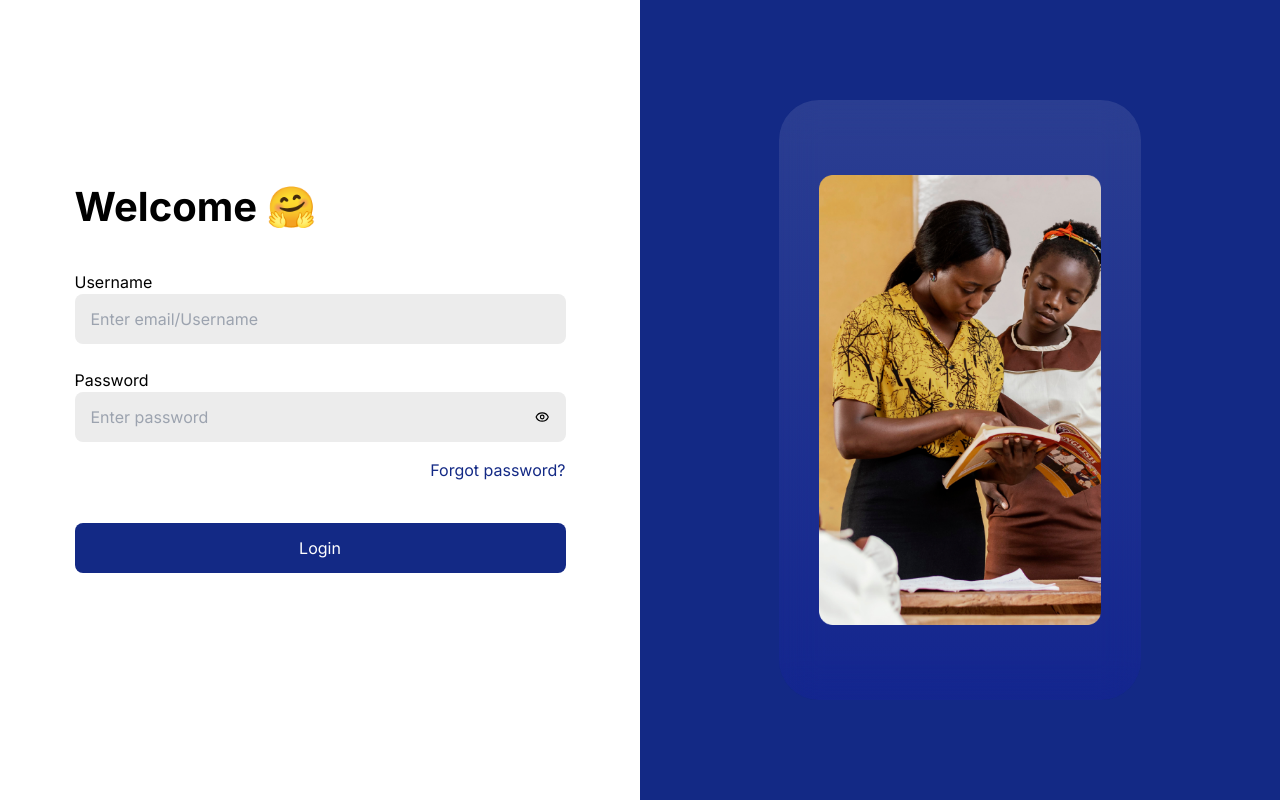
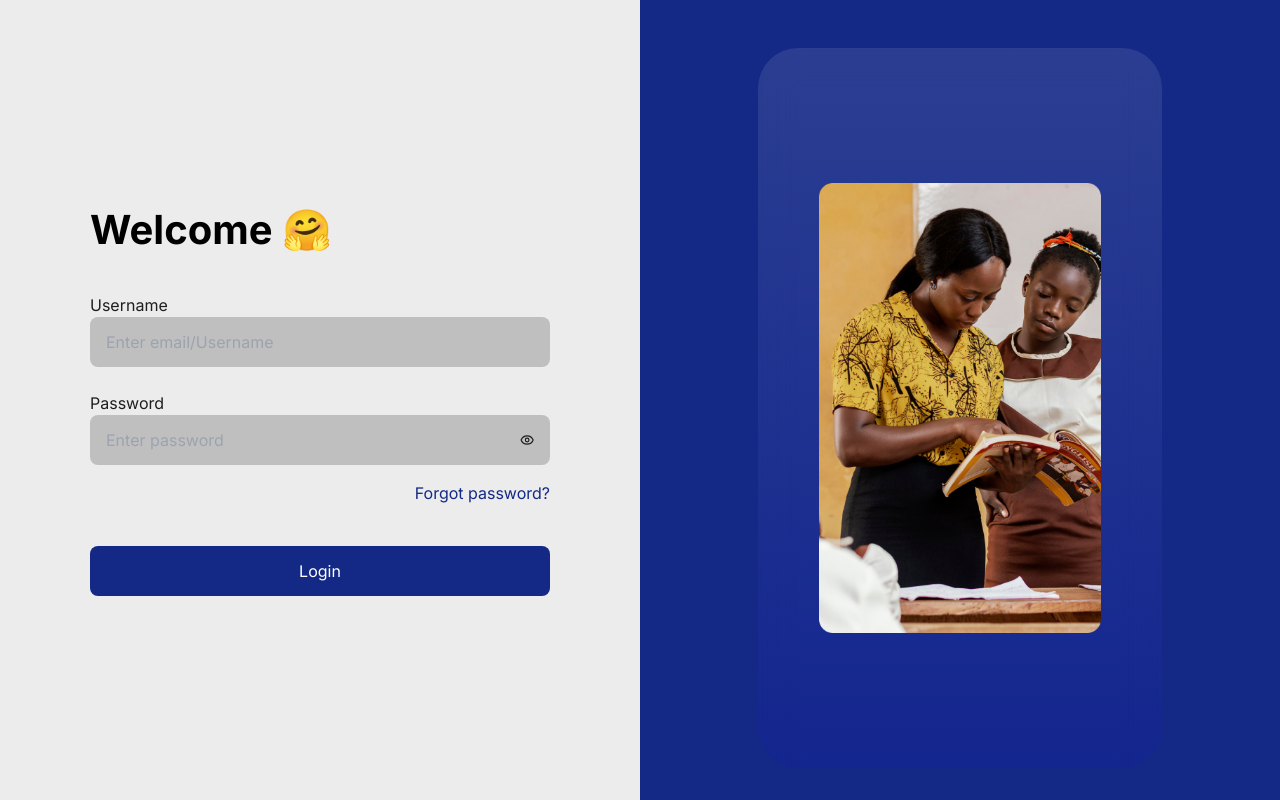
Before and after one commit to Mereson/datum-fe, a React (Vite) app: page /login in a window 1280 px wide. Built offline with nearby package versions, Linux system fonts and the light colour scheme.

Commit message:
updated login

```diff
--- a/src/pages/login/index.jsx
+++ b/src/pages/login/index.jsx
@@ -13,16 +13,15 @@ export const Login = () => {
   };
 
   return (
-    <div className={styles.container}>
-      <section className={styles["left-section"]}>
-        <div className={styles["form-section"]}>
+    <section className={styles.login_container}>
+      <div className={styles.login}>
+        <div className={styles.login_left}>
           <form action="submit">
             <div className={styles.headersection}>
               <h1>Welcome 🤗</h1>
             </div>
             <div className={styles.label}>
               <label htmlFor="username"> Username </label>
-
               <input
                 className={styles.inputtext}
                 type="text"
@@ -63,8 +62,8 @@ export const Login = () => {
             </div>
           </form>
         </div>
-      </section>
-      <section className={styles["right-section"]}>
+
+        <div className={styles.login_right}>
           <figure className={styles.imagecontainer}>
             <img
               className={styles.image}
@@ -72,7 +71,8 @@ export const Login = () => {
               alt="schoolchild and teacher"
             />
           </figure>
+        </div>
+      </div>
     </section>
-    </div>
   );
 };
--- a/src/pages/login/style.module.css
+++ b/src/pages/login/style.module.css
@@ -1,19 +1,38 @@
-.container {
-  display: flex;
+* {
+  margin: 0;
+  padding: 0;
+  box-sizing: border-box;
+  font-family: "Inter", sans-serif;
+  font-optical-sizing: auto;
 }
 
-.left-section {
-  width: 50%;
-  display: flex;
-  align-items: center;
-  justify-content: center;
+:root {
+  --background-color: #132985;
+  --text-black: #1e1e1e;
+  --modal-white: #f4f4f4;
+  --textfield-bg: #ececec;
+  --textfield-txt: #bfbfbf;
+  --textfield-eyecolor: #7c7b7b;
+  --success: #28b411;
+  --success-btn: #369926;
 }
 
-.form-section {
-  width: 30.688rem;
-  height: 27.25rem;
+.login_container {
+  background-color: #132985;
+  color: #ececec;
+  height: 100vh;
 }
-
+.login {
+  display: grid;
+  grid-template-columns: repeat(2, 1fr);
+}
+.login_left {
+  color: #1e1e1e;
+  background-color: #ececec;
+  height: 100vh;
+  display: grid;
+  place-items: center;
+}
 .headersection {
   color: #000;
   font-family: Inter;
@@ -22,6 +41,10 @@
   font-weight: 700;
   line-height: normal;
   margin-bottom: 39px;
+}
+.label {
+  margin-top: 24px;
+  width: 28.75rem;
 }
 
 .label > input {
@@ -33,14 +56,14 @@
   gap: 4px;
   align-self: stretch;
   border-radius: 8px;
-  background-color: #ececec;
+  background-color: #bfbfbf;
   width: 100%;
   height: 50px;
   position: relative;
 }
 .hide {
   display: flex;
-  background-color: #ececec;
+  background-color: #bfbfbf;
   align-items: center;
   border-radius: 8px;
 }
@@ -67,8 +90,8 @@ input:focus {
   transition: color 0.3s ease, text-decoration 0.3s ease;
 }
 .forgotpassword:hover {
-  color: #f4901f; /* Change color on hover */
-  text-decoration: underline; /* Add underline on hover */
+  color: #f4901f;
+  text-decoration: underline;
 }
 .buttonsection {
   width: 100%;
@@ -83,26 +106,22 @@ input:focus {
   text-align: center;
   margin-top: 41px;
 }
-.label {
-  margin-top: 24px;
-}
 
-/* this is for the right section of the page  */
-.right-section {
-  width: 50%;
+/* Right Section */
+.login_right {
+  display: grid;
+  padding: 3rem 6rem;
+  place-items: center;
   background-color: #132985;
   height: 100vh;
-  display: flex;
-  justify-content: center;
-  align-items: center;
 }
 
 .imagecontainer {
-  display: flex;
-  justify-content: center;
-  align-items: center;
-  padding: 0 40px;
-  height: 600px;
+  display: grid;
+  width: 90%;
+  height: 90vh;
+  place-items: center;
+  border-radius: 8px;
   border-radius: 40px;
   background: linear-gradient(
     180deg,
@@ -111,7 +130,22 @@ input:focus {
   );
   backdrop-filter: blur(19px);
 }
-.image {
-  height: 450px;
-  width: 282px;
+
+.imagecontainer > .image {
+  width: 70%;
 }
+
+@media (max-width: 667px) {
+  .login {
+    grid-template-columns: repeat(1, 1fr);
+  }
+
+  .login_right {
+    display: grid;
+    padding: 3rem 1rem;
+    display: none;
+  }
+  .label {
+    width: 100%;
+  }
+}
```
Lines whose indentation alone changed are shown as unchanged.
